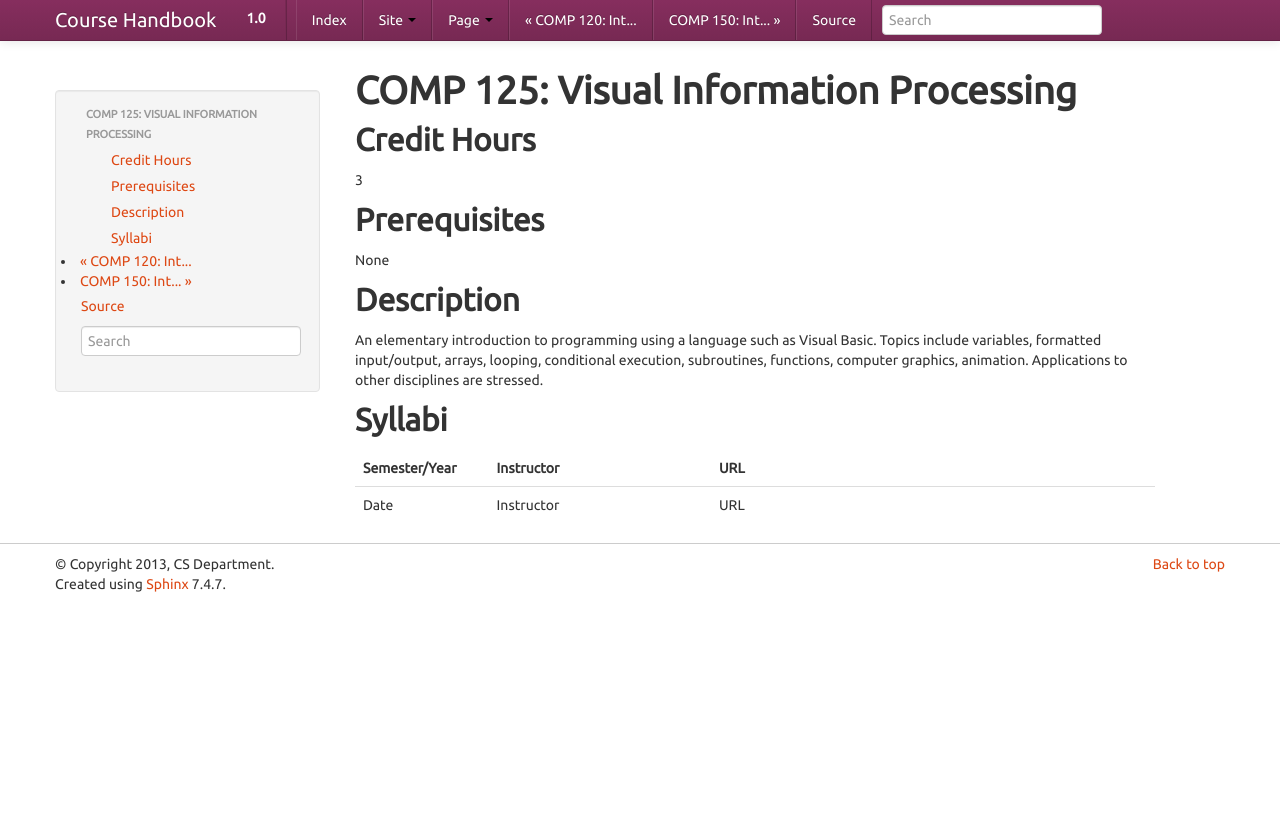
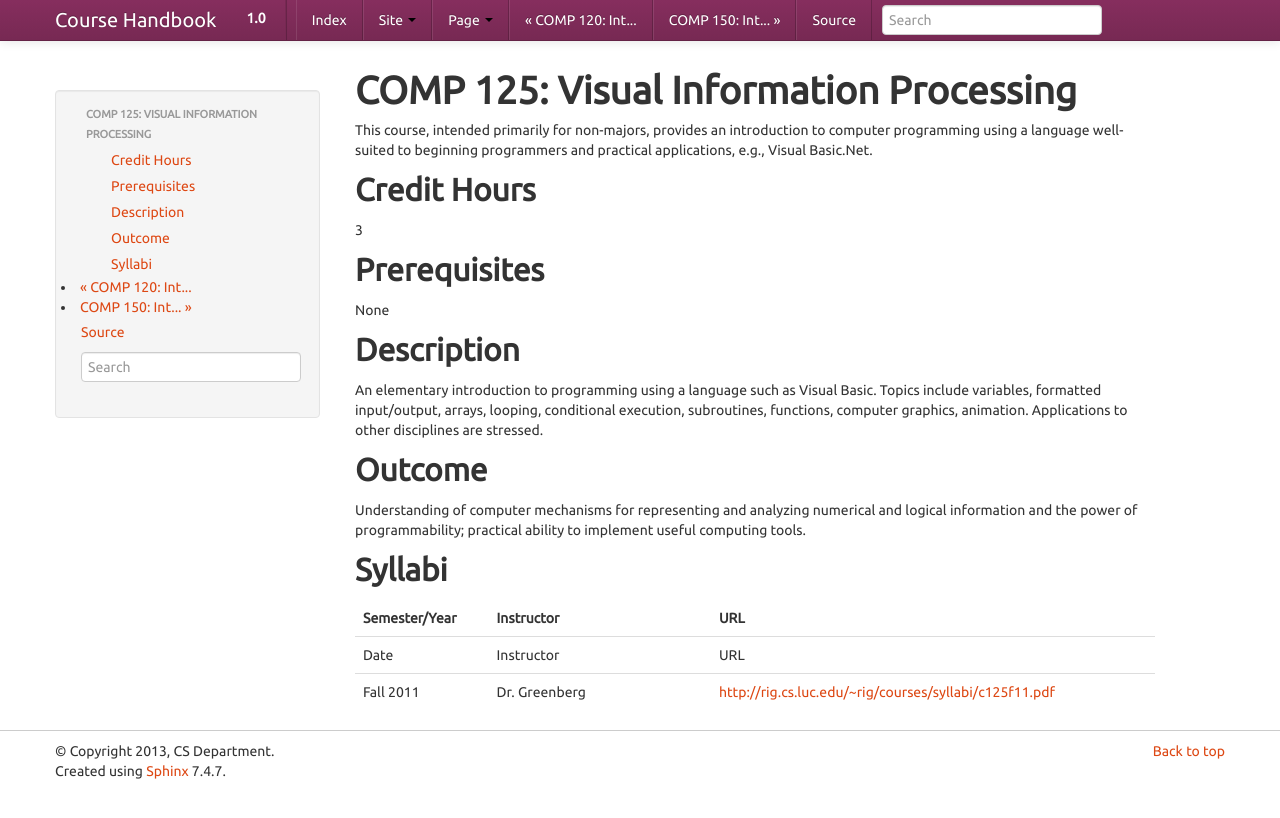
Before and after one commit to kyang5/coursedescriptions, a Sphinx documentation site: the page built from source/comp125.rst, in a window 1280 px wide. Shown: the top 818 px of the page. Built offline with Sphinx 7.4.7, drawn with Linux system fonts in a browser that asks for light colours.

Commit message:
Updated Comp 125

```diff
--- a/source/comp125.rst
+++ b/source/comp125.rst
@@ -1,5 +1,7 @@
 COMP 125: Visual Information Processing
 =======================================
+
+This course, intended primarily for non-majors, provides an introduction to computer programming using a language well-suited to beginning programmers and practical applications, e.g., Visual Basic.Net.
 
 Credit Hours
 -----------------------
@@ -19,6 +21,11 @@ Visual Basic. Topics include variables, formatted input/output, arrays,
 looping, conditional execution, subroutines, functions, computer
 graphics, animation. Applications to other disciplines are stressed.
 
+Outcome
+----------------------
+
+Understanding of computer mechanisms for representing and analyzing numerical and logical information and the power of programmability; practical ability to implement useful computing tools.
+
 
 Syllabi
 ----------------------
@@ -28,3 +35,4 @@ Syllabi
    	:widths: 15, 25, 50
 
 	"Date", "Instructor", "URL"
+	"Fall 2011", "Dr. Greenberg", "http://rig.cs.luc.edu/~rig/courses/syllabi/c125f11.pdf"
```
